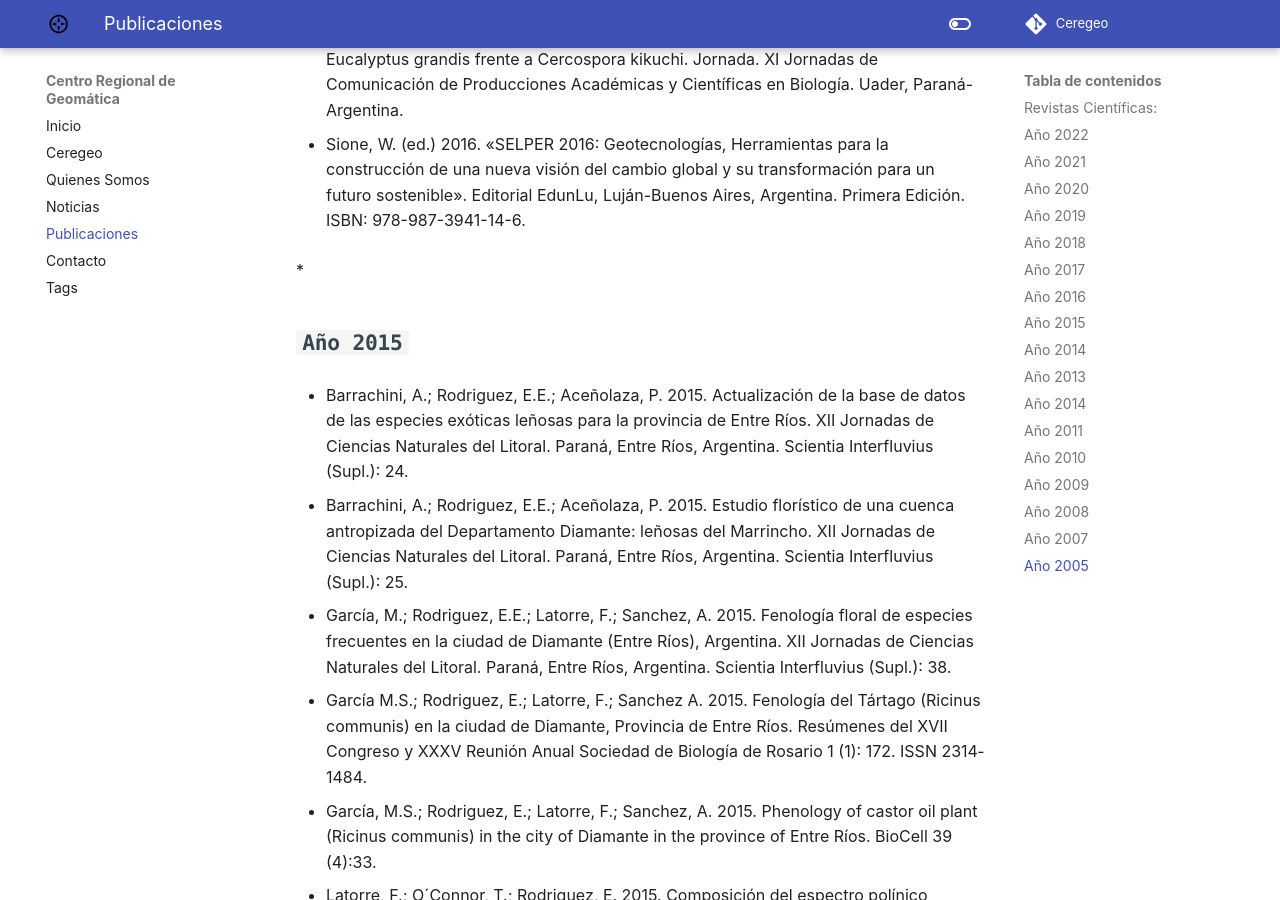
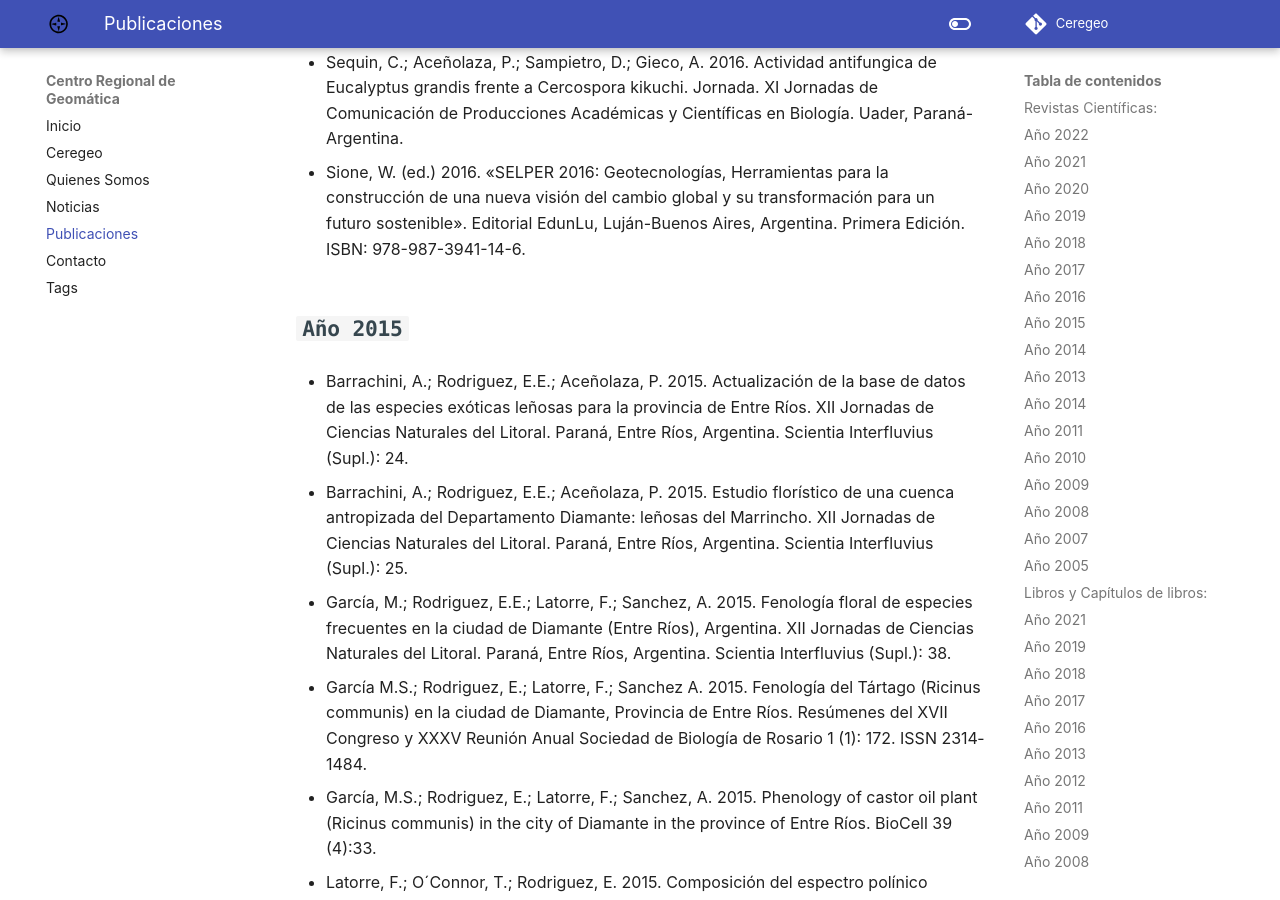
Before and after one commit to virginiapiani/Ceregeo, an MkDocs documentation site: the page built from docs/pages/publicaciones.md, in a window 1280 px wide and 900 px high, scrolled down 16184 px. Built offline with MkDocs 1.6.1 and Material for MkDocs 9.7.7, drawn with Linux system fonts in a browser that asks for light colours; some web fonts are replaced; comment, search, counter and statistics services are not loaded.

Commit message:
Update publicaciones.md

````diff
--- a/docs/pages/publicaciones.md
+++ b/docs/pages/publicaciones.md
@@ -152,7 +152,7 @@ Castro Díaz, R.; Zamboni, L.P.; Sione, W.; Aceñolaza, P.G. 2018. Elementos ter
 * Aceñolaza P. G., Sione, W.F.; Kalesnik, F.; Serafini M. S. 2005. Determinación de unidades homogéneas de vegetación en el Parque Nacional Pre-Delta (Argentina). Temas de la Biodiversidad del Litoral Fluvial Argentino II. Insugeo 14: 81-90.
 
 
-# Libros y Capítulos de libros:
+## Libros y Capítulos de libros:
 
 ## **``` Año 2021 ```**
 
@@ -233,7 +233,7 @@ Blanco, P.D.; Hardtke, L.A.; Rostagno, C.M.; del Valle, H.F.; Metternicht, G.I.
 * del Valle, H.; Blanco, P.; Sione, W.; Rostagno, C.; Elissalde, N. 2008. Assessment of Salt-Affected Soils Using Multisensor Radar Data: A Case Study from Northeastern Patagonia (Argentina). Remote Sensing of Soil Salinization: Impact on Land Management Ed. Graciela Metternicht. 155-173 Pp.
 
 
-# Publicaciones en volúmenes especiales/actas de congresos:
+## Publicaciones en volúmenes especiales/actas de congresos:
 
 ## **``` Año 2021 ```**
 
@@ -319,7 +319,6 @@ Blanco, P.D.; Hardtke, L.A.; Rostagno, C.M.; del Valle, H.F.; Metternicht, G.I.
 
 * Sione, W. (ed.) 2016. «SELPER 2016: Geotecnologías, Herramientas para la construcción de una nueva visión del cambio global y su transformación para un futuro sostenible». Editorial EdunLu, Luján-Buenos Aires, Argentina. Primera Edición. ISBN: 978-987-3941-14-6.
 
- *
 ## **``` Año 2015 ```**
 
 * Barrachini, A.; Rodriguez, E.E.; Aceñolaza, P. 2015. Actualización de la base de datos de las especies exóticas leñosas para la provincia de Entre Ríos. XII Jornadas de Ciencias Naturales del Litoral. Paraná, Entre Ríos, Argentina. Scientia Interfluvius (Supl.): 24.
@@ -448,7 +447,7 @@ Blanco, P.D.; Hardtke, L.A.; Rostagno, C.M.; del Valle, H.F.; Metternicht, G.I.
 
 * Rodriguez, E.; Aceñolaza, P.; Muñoz, J. de Dios y Z. Marchetti. 2007. Actualización de la lista florística del Parque nacional Pre-Delta. Boletín de la Sociedad Argentina de Botánica 42 (s): 97.
 
-# Informes y trabajos ineditos:
+## Informes y trabajos ineditos:
 
 ## **``` Año 2021 ```**
 
````
